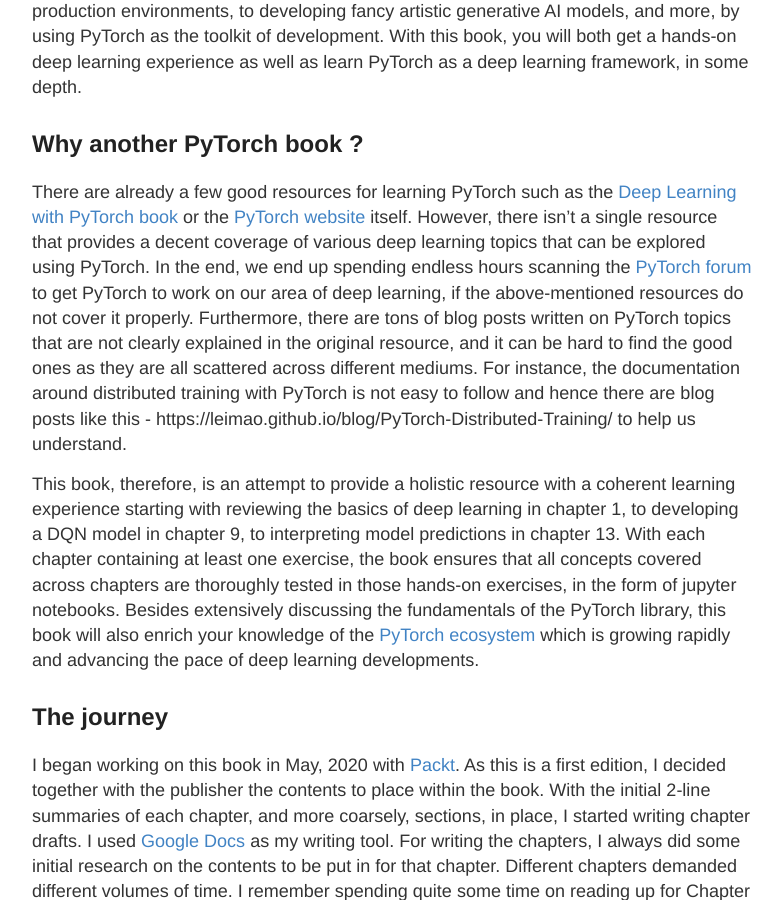
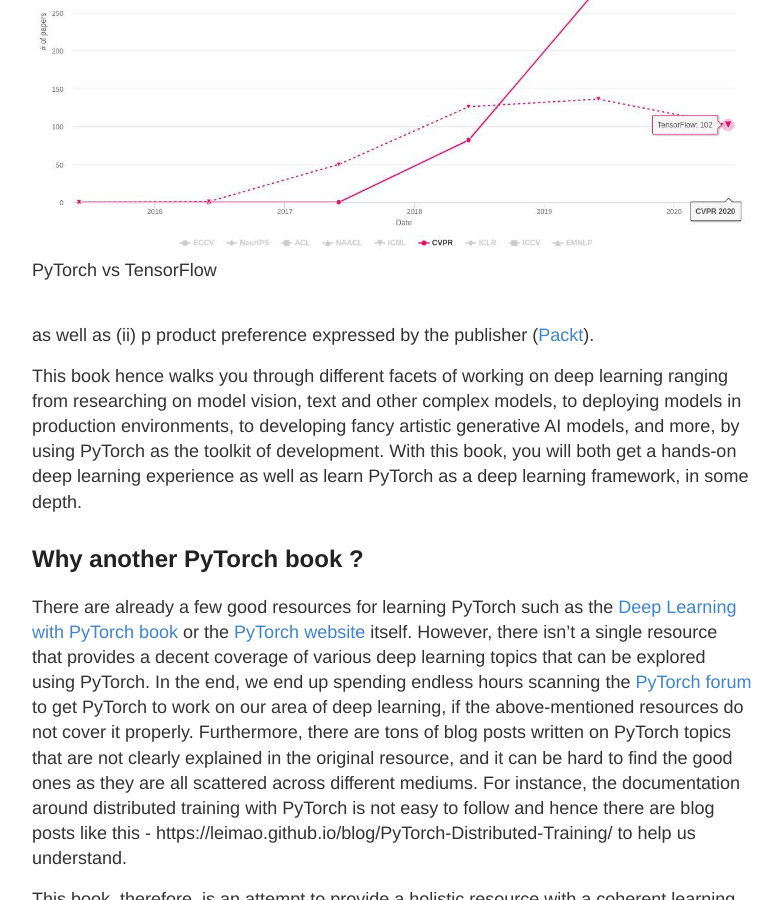
Before and after one commit to datashines/datashines.github.io, a Jekyll site: the page built from _posts/2021-01-14-Lessons-From-Writing-A-Deep-Learning-Book.md, in a window 1280 px wide and 900 px high, scrolled down 1567 px. Shown: the whole window, without its empty margins (248-1030 px from the left). Built offline with Jekyll 4.4.1, drawn with Linux system fonts in a browser that asks for light colours; comment, search, counter and statistics services are not loaded.

Commit message:
adding image captions 5

```diff
--- a/_posts/2021-01-14-Lessons-From-Writing-A-Deep-Learning-Book.md
+++ b/_posts/2021-01-14-Lessons-From-Writing-A-Deep-Learning-Book.md
@@ -22,7 +22,12 @@
 And for doing so, I had to use some deep learning library as a substrate to build up the
 knowledge base on. And therein comes the second question. Why isn't it **Mastering [TensorFlow](https://www.tensorflow.org/)** ? Although I am not significantly leaning towards one library
 compared to another, this decision was a result of (i) [the recent trends indicating rising popularity and coverage of PyTorch](https://www.linkedin.com/posts/yann-lecun-0b999_tensorflow-pytorch-ai-activity-6683087808535523328-SrC_/?_l=en_US)
-{% include image.html url="/data/2021-01-14-Lessons-From-Writing-A-Deep-Learning-Book/pytorch_vs_tensorflow.jpeg" description="PyTorch vs TensorFlow" %}
+<br>
+<figure>
+  <img src="{{site.url}}/data/2021-01-14-Lessons-From-Writing-A-Deep-Learning-Book/pytorch_vs_tensorflow.jpeg" alt="PyTorch vs TensorFlow"/>
+  <figcaption>PyTorch vs TensorFlow</figcaption>
+</figure>
+<br>
 as well as  (ii) p product preference expressed by the publisher ([Packt](https://www.packtpub.com/)).
 
 This book hence walks you through different facets of working on deep learning ranging from researching on model vision, text and other complex models, to
```
